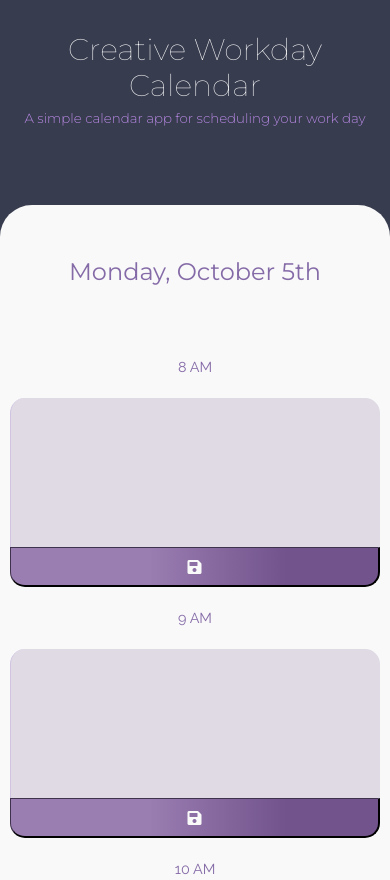
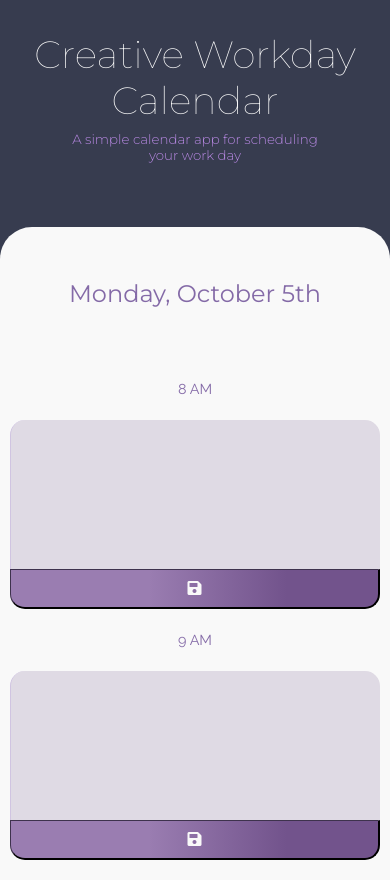
Before and after one commit to pmhagwood/workdayscheduler, a plain HTML site: page index.html in a window 390 px wide. Shown: the top 880 px of the page. Drawn offline with nearby package versions, Linux system fonts and the light colour scheme.

Commit message:
minor mobile tweak

```diff
--- a/style.css
+++ b/style.css
@@ -109,10 +109,12 @@ textarea{
 
 @media (max-width: 768px){
   .display-3 {
-    font-size: 30px;
+    font-size: 38px;
   }
   .lead {
     font-size: smaller;
+    margin: 0px 45px;
+    line-height: 1.2em;
   }
   .container {
     background-color: #f9f9f9;
```
